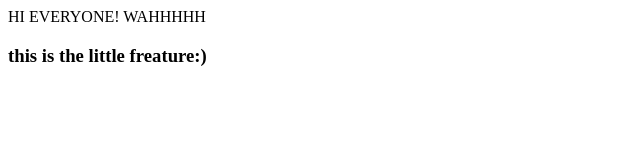
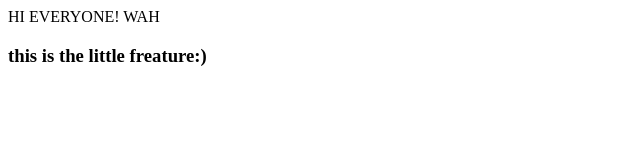
Before and after one commit to HassanEwida/background-generator, a plain HTML site: page index.html in a window 1280 px wide. Shown: the full height of the page, 0-640 px from the left. Drawn offline with Linux system fonts and the light colour scheme.

Commit message:
less wahhs

```diff
--- a/index.html
+++ b/index.html
@@ -6,7 +6,7 @@
 	<title>this is the title</title>
 </head>
 <body>
-HI EVERYONE! WAHHHHH
+HI EVERYONE! WAH
 <h3>this is the little freature:)</h3>
 </body>
 </html>
```
